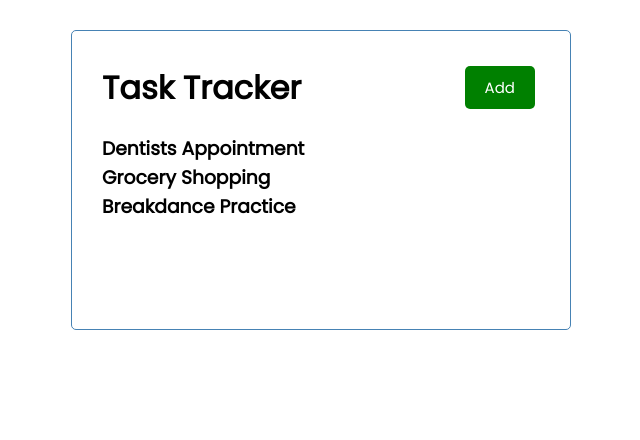
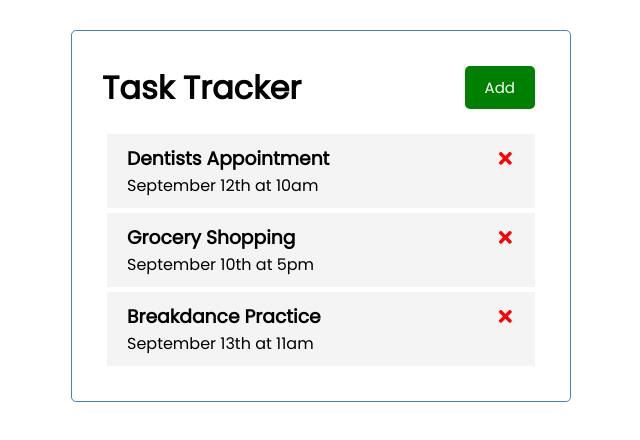
Before and after one commit to pendemic/react-task-tracker, a React (Create React App) app: page / in a window 1280 px wide. Shown: the top 440 px of the page, without its empty margins (319-959 px from the left). Built offline with nearby package versions, Linux system fonts and the light colour scheme.

Commit message:
Added Delete Button

```diff
--- a/package.json
+++ b/package.json
@@ -9,6 +9,7 @@
     "bootstrap": "^4.1.2",
     "react": "^17.0.2",
     "react-dom": "^17.0.2",
+    "react-icons": "^4.2.0",
     "react-scripts": "4.0.3",
     "web-vitals": "^1.1.2"
   },
--- a/src/App.js
+++ b/src/App.js
@@ -23,10 +23,15 @@
         reminder: true,
     },
 ])
+
+//Delete Task
+const deleteTask = (id) => {
+  setTasks(tasks.filter((task => task.id !==id)))
+}
   return (
     <div className="container">
       <Header />
-      <Tasks tasks={tasks} />
+      {tasks.length > 0 ? <Tasks tasks={tasks} onDelete={deleteTask} /> : 'No Tasks To Show'}
     </div>
   );
 }
--- a/src/components/Task.js
+++ b/src/components/Task.js
@@ -1,8 +1,10 @@
-import React from 'react'
+import { FaTimes } from 'react-icons/fa'
 
-const Task = () => {
+const Task = ({task, onDelete}) => {
     return (
-        <div>
+        <div className = 'task'>
+            <h3>{task.text} <FaTimes style={{ color: 'red', cursor: 'pointer'}} onClick={() => onDelete(task.id)}/></h3>
+            <p>{task.day}</p>
 
         </div>
     )
--- a/src/components/Tasks.js
+++ b/src/components/Tasks.js
@@ -1,10 +1,10 @@
-
-const Tasks = ({ tasks }) => {
+import Task from './Task'
+const Tasks = ({ tasks, onDelete }) => {
 
     return (
 
         <>
-        {tasks.map((task) => (<h3 key={task.id}>{task.text}</h3>))}
+        {tasks.map((task) => (<Task key={task.id} task={task} onDelete={onDelete} /> ))}
 
         </>
     )
```
Also changed, not shown: 1 other file (tests, documents, lock files or other folders).
